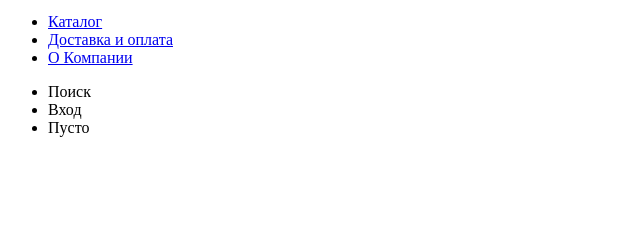
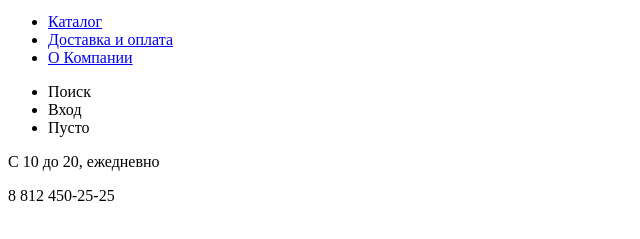
Before and after one commit to LauraHegay/564729-gllacy, a plain HTML site: page index.html in a window 1280 px wide. Shown: the part 29-268 px from the top of the page, without its empty margins (0-640 px from the left). Drawn offline with Linux system fonts and the light colour scheme.

Commit message:
Добавление данных в шапку
Добавила информацию о времени работы и телефон в шапку сайта Глейси

```diff
--- a/index.html
+++ b/index.html
@@ -21,6 +21,8 @@
           <li class="shopping-cart">Пусто</li>
         </ul>
       </nav>
+      <p class="time-work">С 10 до 20, ежедневно</p>
+      <p class="contacts">8 812 450-25-25</p>
     </header>
   </body>
 </html>
```
